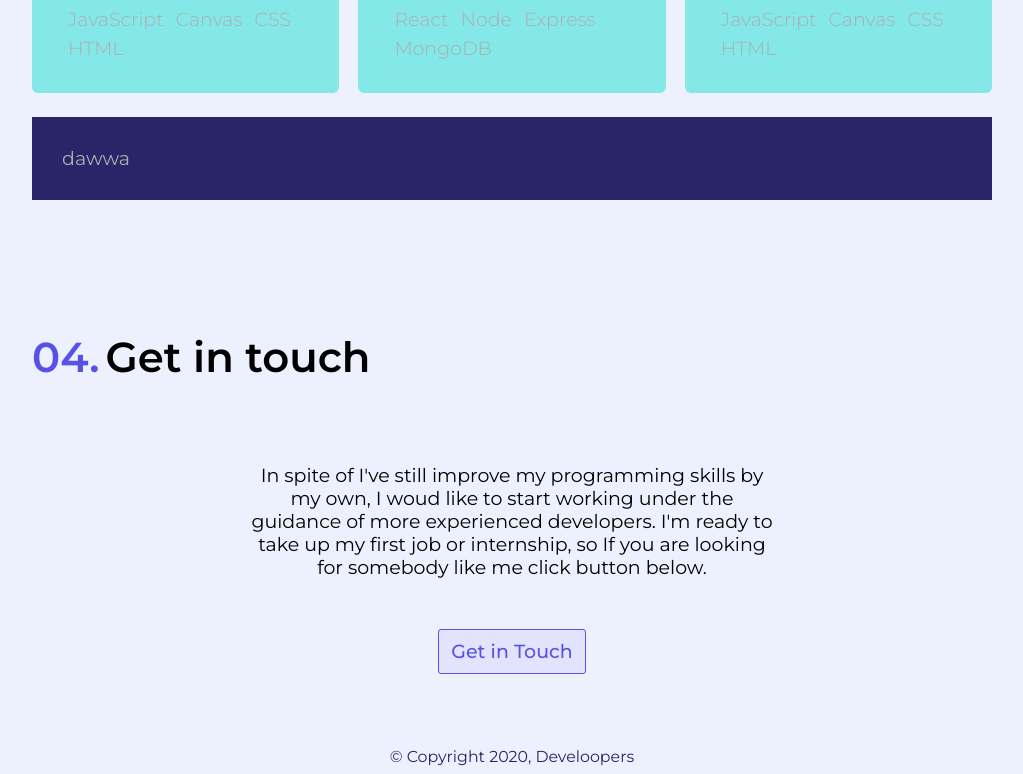
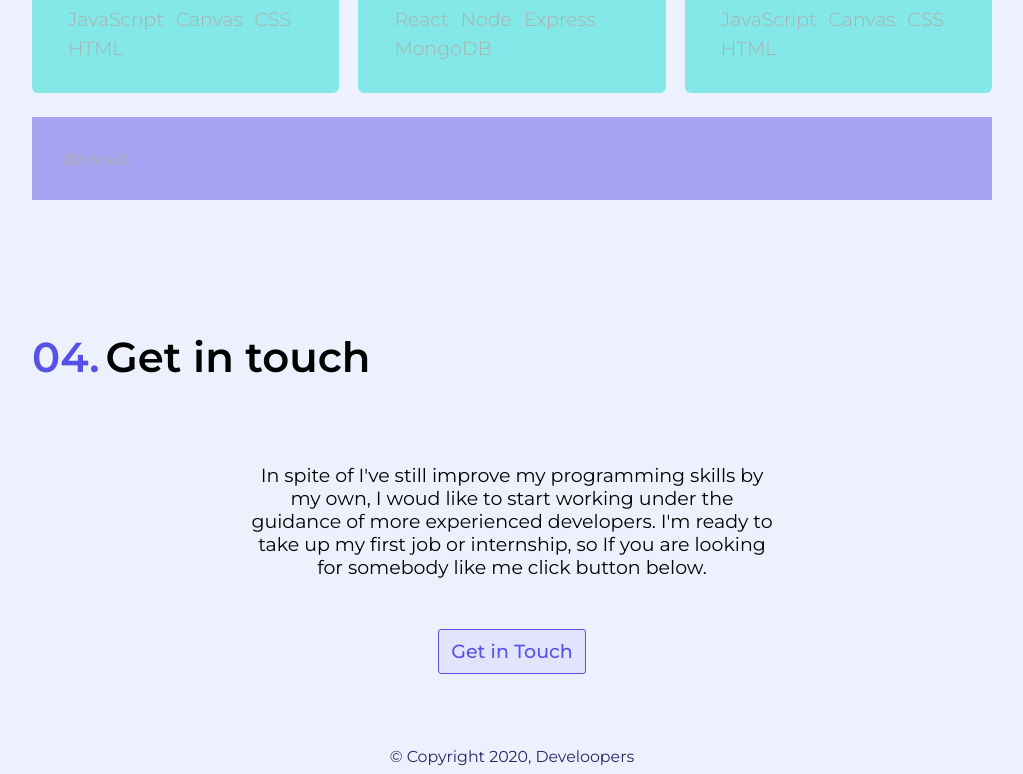
Before and after one commit to pz1996r/develoopers_portfolio, a Gatsby site: page /developer in a window 1280 px wide. Shown: the part 3152-3926 px from the top of the page, without its empty margins (128-1151 px from the left). Built offline with nearby package versions, Linux system fonts and the light colour scheme; Gatsby itself is replaced by a stand-in of ours.

Commit message:
error checking

```diff
--- a/src/components/Work/Work.js
+++ b/src/components/Work/Work.js
@@ -27,7 +27,7 @@ const Project = styled.div`
 const Project2 = styled.div`
     width:100%;
     padding:30px;
-    background-color: ${({ theme }) => theme.colors.mobileNav};
+    background-color: ${({ theme }) => theme.colors.secondaryHover};
     color: ${({ theme }) => theme.colors.primaryTransparent};
 
 
```
